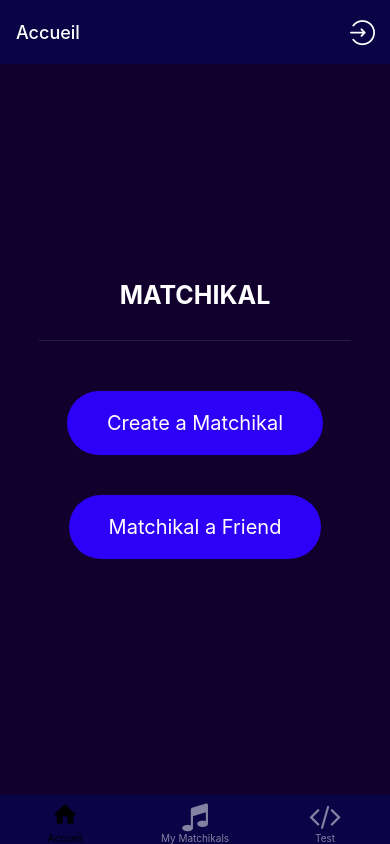
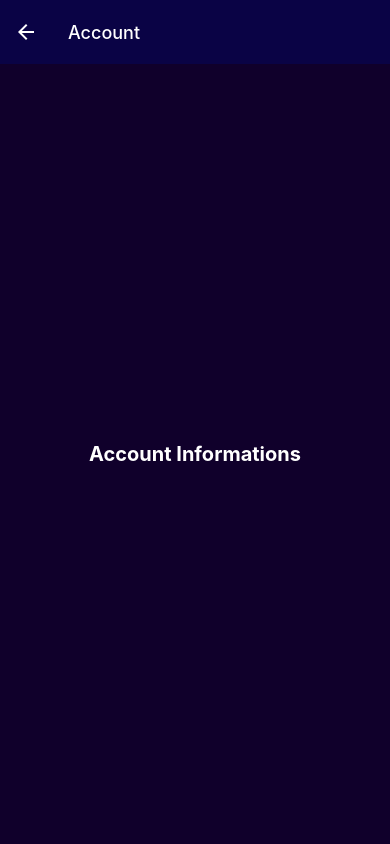
Before and after one commit to jeandtx/matchikal, a React Native app in the folder client/: screen /Account in a window 390 px wide. Built offline with nearby package versions, Linux system fonts and the light colour scheme; what expo-linking would draw is missing.

Commit message:
Logged in gestion

```diff
--- a/client/navigation/index.tsx
+++ b/client/navigation/index.tsx
@@ -3,16 +3,16 @@
  * https://reactnavigation.org/docs/getting-started
  *
  */
-import { FontAwesome, AntDesign, Entypo } from '@expo/vector-icons';
+import { FontAwesome, AntDesign, Entypo, MaterialCommunityIcons } from '@expo/vector-icons';
 import { createBottomTabNavigator } from '@react-navigation/bottom-tabs';
 import { NavigationContainer } from '@react-navigation/native';
 import { createNativeStackNavigator } from '@react-navigation/native-stack';
 import * as React from 'react';
-import { ColorSchemeName, Pressable } from 'react-native';
+import { Pressable } from 'react-native';
 
 import Colors from '../constants/Colors';
-import useColorScheme from '../hooks/useColorScheme';
 import LoginScreen from '../screens/LoginScreen';
+import AccountScreen from '../screens/AccountScreen';
 import NotFoundScreen from '../screens/NotFoundScreen';
 import TabOneScreen from '../screens/TabOneScreen';
 import MyMatchikals from '../screens/MyMatchikals';
@@ -20,7 +20,7 @@ import Test from '../screens/Test';
 import { RootStackParamList, RootTabParamList, RootTabScreenProps } from '../types';
 import LinkingConfiguration from './LinkingConfiguration';
 
-export default function Navigation({ colorScheme }: { colorScheme: ColorSchemeName }) {
+export default function Navigation() {
 	const MyTheme = {
 		dark: false,
 		colors: {
@@ -56,6 +56,7 @@ function RootNavigator() {
 			<Stack.Screen name="NotFound" component={NotFoundScreen} options={{ title: 'Oops!' }} />
 			<Stack.Group screenOptions={{ presentation: 'modal' }}>
 				<Stack.Screen name="Login" component={LoginScreen} />
+				<Stack.Screen name="Account" component={AccountScreen} />
 			</Stack.Group>
 		</Stack.Navigator>
 
@@ -69,8 +70,6 @@ function RootNavigator() {
 const BottomTab = createBottomTabNavigator<RootTabParamList>();
 
 function BottomTabNavigator() {
-  const colorScheme = useColorScheme();
-
 	return (
 		<BottomTab.Navigator
 			initialRouteName="Accueil"
@@ -85,16 +84,27 @@ function BottomTabNavigator() {
 					tabBarIcon: ({ color }) => <Entypo name="home" size={24} color={color} />,
 					headerRight: () => (
 						<Pressable
-              onPress={() => navigation.navigate('Login')}
+							onPress={() => {
+								if (window.localStorage.getItem('token'))
+									navigation.navigate('Account')
+								else
+									navigation.navigate('Login');
+							}}
 							style={({ pressed }) => ({
 								opacity: pressed ? 0.5 : 1,
 							})}>
+							{!window.localStorage.getItem('token') ?
 								<AntDesign
 									name="login"
 									size={25}
 									color={Colors.dark.text}
 									style={{ marginRight: 15 }}
-              />
+								/> :
+								<MaterialCommunityIcons
+									name="account-music"
+									size={25}
+									color={Colors.dark.text}
+									style={{ marginRight: 15 }} />}
 						</Pressable>
 					),
 				})}
--- /dev/null
+++ b/client/screens/AccountScreen.tsx
@@ -0,0 +1,29 @@
+
+import Colors from '../constants/Colors';
+import React from 'react';
+import { StyleSheet } from 'react-native';
+import { Text, View } from '../components/Themed';
+
+export default function Screen() {
+	return (
+		<View style={styles.container}>
+			<Text style={styles.title}>Account Informations</Text>
+
+		</View>
+	);
+}
+
+const styles = StyleSheet.create({
+	container: {
+		flex: 1,
+		alignItems: 'center',
+		justifyContent: 'space-evenly',
+		backgroundColor: Colors.dark_violet,
+
+
+	},
+	title: {
+		fontSize: 20,
+		fontWeight: 'bold',
+	}
+});
--- a/client/types.tsx
+++ b/client/types.tsx
@@ -16,6 +16,7 @@ declare global {
 export type RootStackParamList = {
   Root: NavigatorScreenParams<RootTabParamList> | undefined;
   Login: undefined;
+  Account: undefined;
   NotFound: undefined;
   Test: undefined;
 };
```
Also changed, not shown: client/screens/TabOneScreen.tsx (+2 -9 lines). Lines whose indentation alone changed are shown as unchanged.
